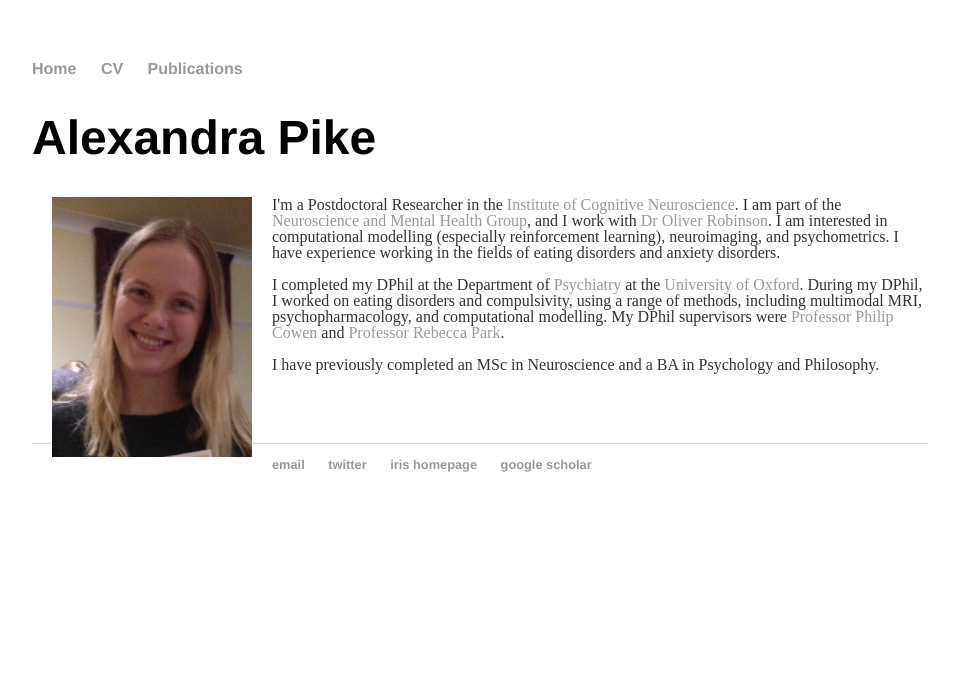
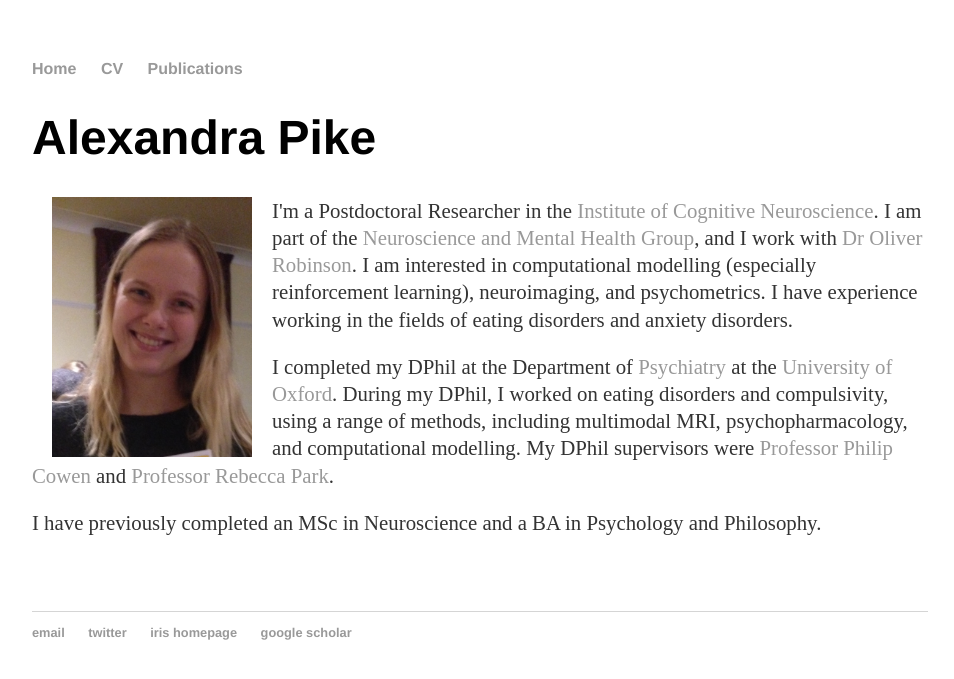
Before and after one commit to apike02/apike02.github.io, a Jekyll site: the page built from index.html, in a window 1280 px wide. Shown: the top 679 px of the page, without its empty margins (160-1114 px from the left). Built offline with Jekyll 4.4.1, drawn with Linux system fonts in a browser that asks for light colours.

Commit message:
Update main.css

```diff
--- a/css/main.css
+++ b/css/main.css
@@ -24,8 +24,8 @@ h1 {
     font-family:'Helvetica', 'Arial', 'Sans-Serif';
 }
 p {
-    font-size: 1em;
-    line-height: 1em;
+    font-size: 1.3em;
+    line-height: 1.3em;
     color: #333;
 }
 footer {
```
